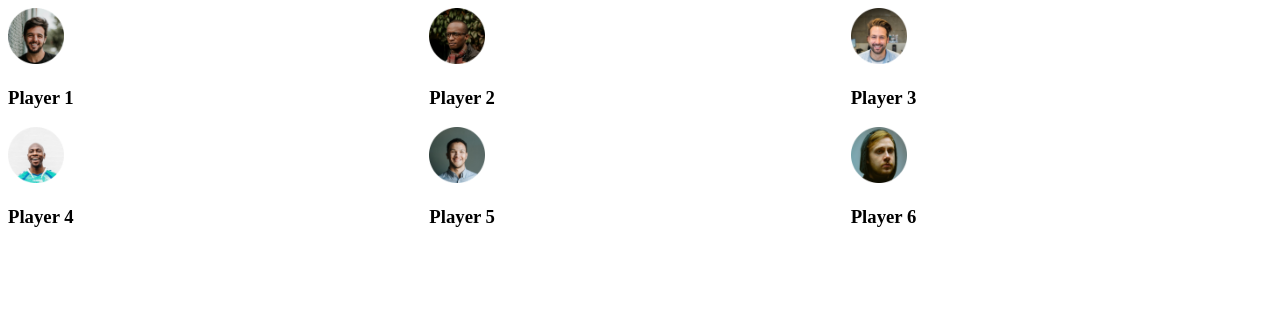
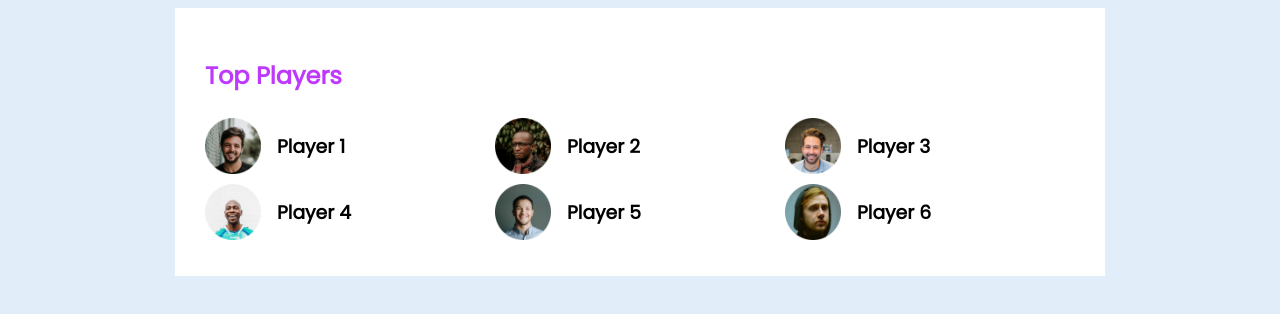
Before and after one commit to Nirjharpaul/leader-board-css, a plain HTML site: page index.html in a window 1280 px wide. Drawn offline with Linux system fonts and the light colour scheme.

Commit message:
added top player section

```diff
--- a/index.html
+++ b/index.html
@@ -5,38 +5,42 @@
     <meta charset="UTF-8">
     <meta http-equiv="X-UA-Compatible" content="IE=edge">
     <meta name="viewport" content="width=device-width, initial-scale=1.0">
+    <link rel="preconnect" href="https://fonts.googleapis.com">
+    <link rel="preconnect" href="https://fonts.gstatic.com" crossorigin>
+    <link href="https://fonts.googleapis.com/css2?family=Poppins&display=swap" rel="stylesheet">
     <link rel="stylesheet" href="style.css">
     <title>Leader Board</title>
 </head>
 
 <body>
     <main>
-        <section>
+        <section class="container">
             <div class="top-players">
+                <h2>Top Players</h2>
                 <div class="players">
                     <div class="player">
                         <img src="images/players/player-1.png" alt="">
-                        <h3>Player 1</h3>
+                        <h3 class="player-name">Player 1</h3>
                     </div>
                     <div class="player">
                         <img src="images/players/player-2.png" alt="">
-                        <h3>Player 2</h3>
+                        <h3 class="player-name">Player 2</h3>
                     </div>
                     <div class="player">
                         <img src="images/players/player-3.png" alt="">
-                        <h3>Player 3</h3>
+                        <h3 class="player-name">Player 3</h3>
                     </div>
                     <div class="player">
                         <img src="images/players/player-4.png" alt="">
-                        <h3>Player 4</h3>
+                        <h3 class="player-name">Player 4</h3>
                     </div>
                     <div class="player">
                         <img src="images/players/player-5.png" alt="">
-                        <h3>Player 5</h3>
+                        <h3 class="player-name">Player 5</h3>
                     </div>
                     <div class="player">
                         <img src="images/players/player-6.png" alt="">
-                        <h3>Player 6</h3>
+                        <h3 class="player-name">Player 6</h3>
                     </div>
                 </div>
             </div>
--- a/style.css
+++ b/style.css
@@ -1,9 +1,39 @@
+body {
+    font-family: 'Poppins', sans-serif;
+    background-color: rgb(225, 238, 250);
+}
+
+main {
+    display: flex;
+    justify-content: center;
+}
+
+h2 {
+    color: rgb(191, 57, 253);
+}
+
+.container {
+    background-color: white;
+    width: 870px;
+    padding: 30px;
+}
+
 .players {
     display: grid;
     grid-template-columns: repeat(3, 1fr);
+}
+
+.player {
+    display: flex;
+    align-items: center;
+
 }
 
 .player img {
     width: 56px;
     height: 56px;
 }
+
+.player-name {
+    margin-left: 16px;
+}
```
